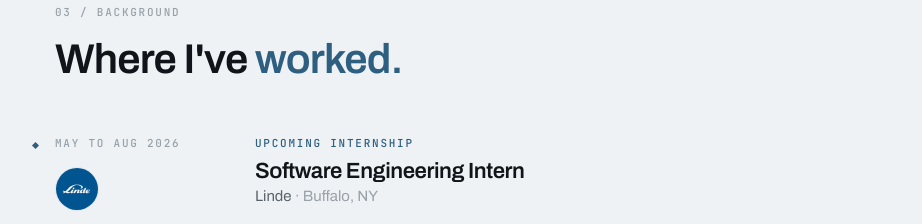
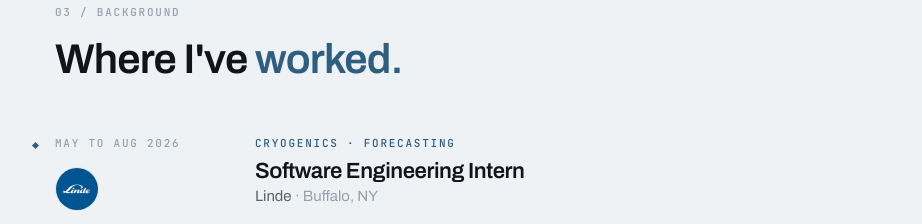
Before and after one commit to McArctic/Personal-Website, a Vue app: page / in a window 1280 px wide. Shown: the part 4240-4464 px from the top of the page, without its empty margins (65-987 px from the left). Built offline with nearby package versions, Linux system fonts and the light colour scheme.

Commit message:
Stop calling a finished internship upcoming
Linde ran May to Aug 2026 and it is October. The bullets were already past
tense, the label was not.

```diff
--- a/src/content/experience.js
+++ b/src/content/experience.js
@@ -17,7 +17,7 @@ export const experience = [
     place: 'Buffalo, NY',
     role: 'Software Engineering Intern',
     period: 'May to Aug 2026',
-    kicker: 'Upcoming internship',
+    kicker: 'Cryogenics · forecasting',
     notes: [
       'Built a customer-facing web app in C# and Blazor showing live and historical readings from cryogenic freezers, so customers can check temperature and fill levels themselves.',
       'Wrote pipelines pulling historical weather data from public APIs into Microsoft Fabric, feeding a forecasting model that covers 8,000+ plant locations.',
```
